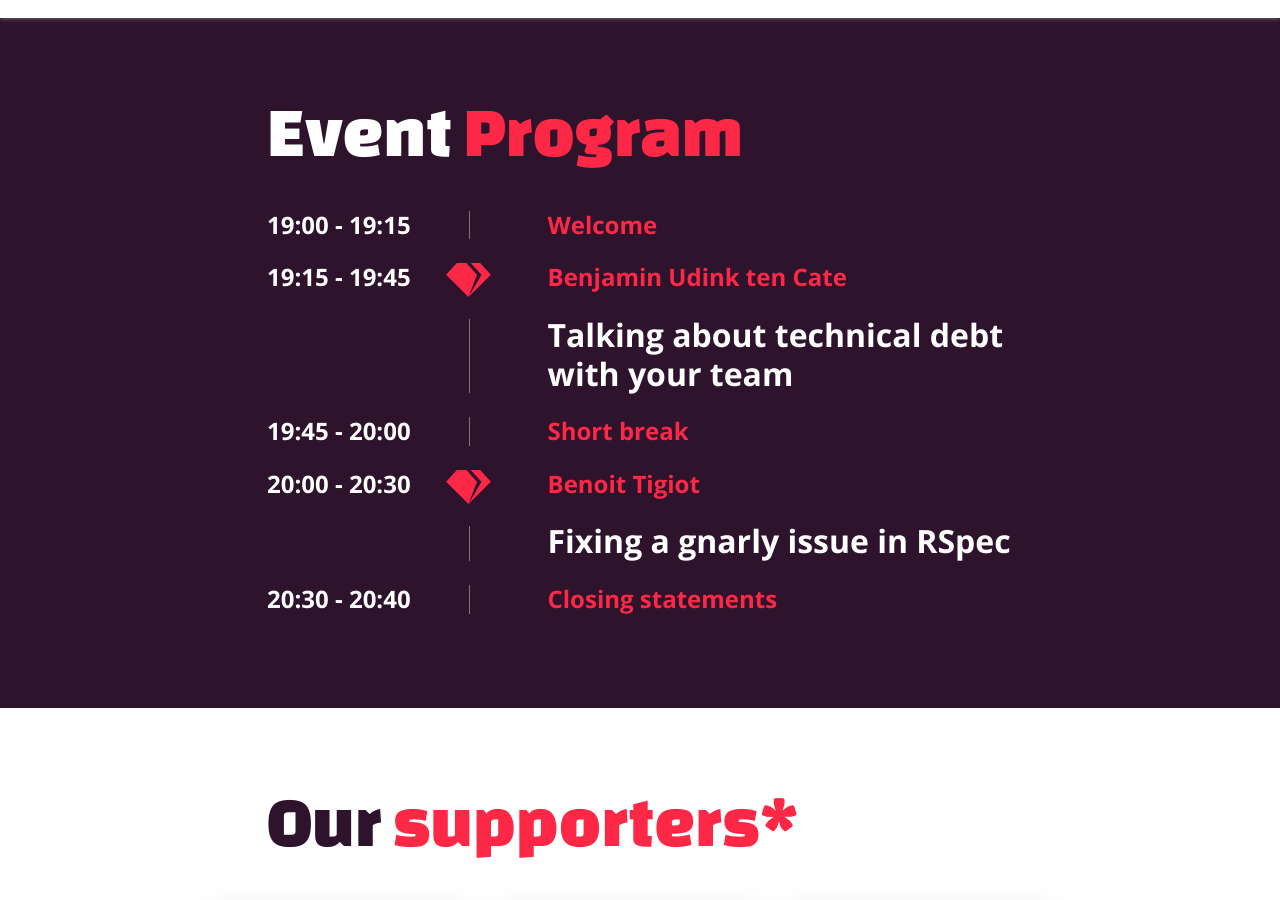
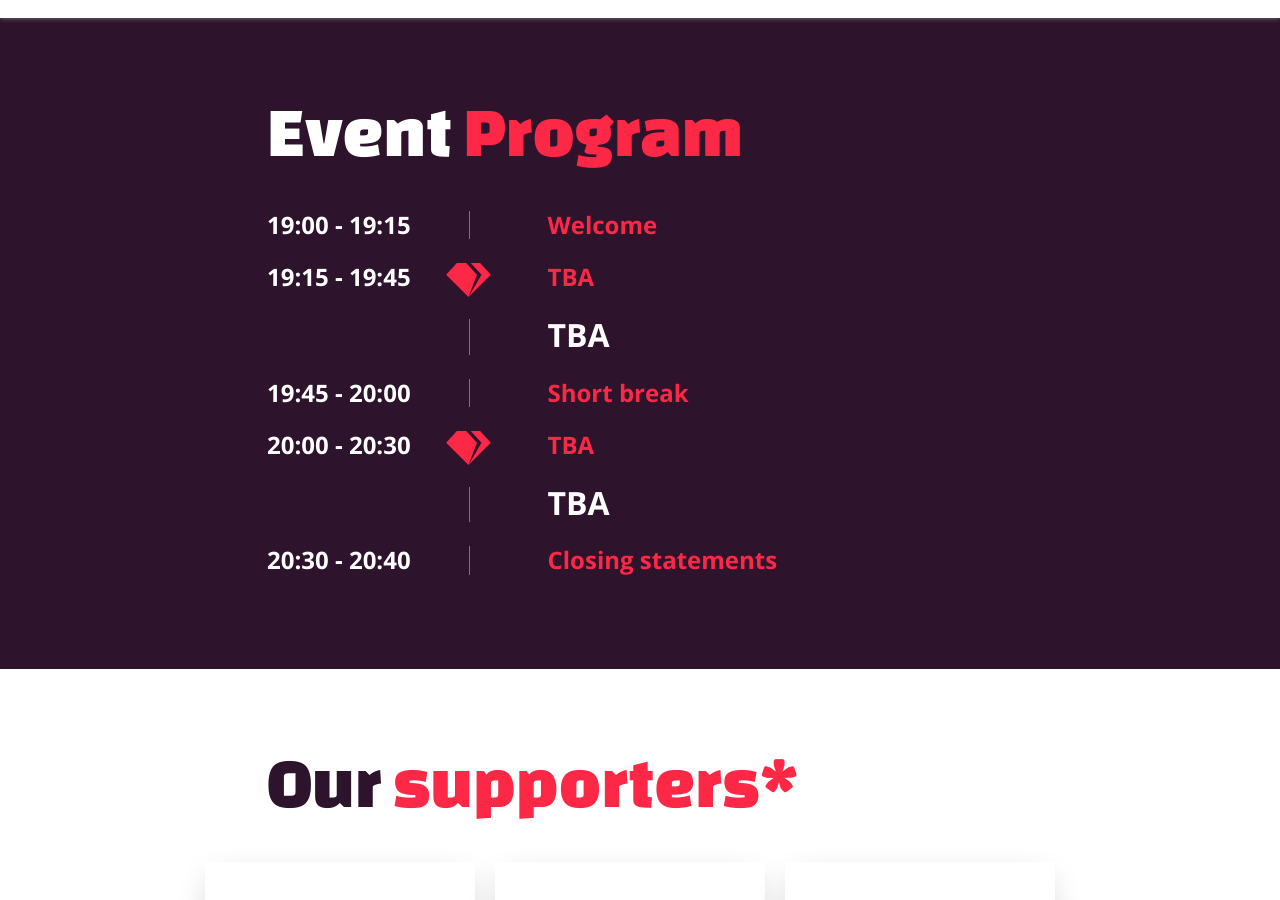
Before and after one commit to amsrb/amsrb.github.com, a Jekyll site: the page built from index.html, in a window 1280 px wide and 900 px high, scrolled down 1602 px. Built offline with Jekyll 4.4.1, drawn with Linux system fonts in a browser that asks for light colours.

Commit message:
Reset event program to "to be announced"
We have no program yet, so remove the old one.

```diff
--- a/index.html
+++ b/index.html
@@ -72,8 +72,8 @@
       <div class="entry entry-with-icon">
         <div class="time">19:15 - 19:45</div>
         <div class="details">
-          <div class="entry-name speaker">Benjamin Udink ten Cate</div>
-          <div class="title">Talking about technical debt with your team</div>
+          <div class="entry-name speaker">TBA</div>
+          <div class="title">TBA</div>
         </div>
       </div>
       <div class="entry">
@@ -85,8 +85,8 @@
       <div class="entry entry-with-icon">
         <div class="time">20:00 - 20:30</div>
         <div class="details">
-          <div class="entry-name speaker">Benoit Tigiot</div>
-          <div class="title">Fixing a gnarly issue in RSpec</div>
+          <div class="entry-name speaker">TBA</div>
+          <div class="title">TBA</div>
         </div>
       </div>
       <div class="entry">
```
